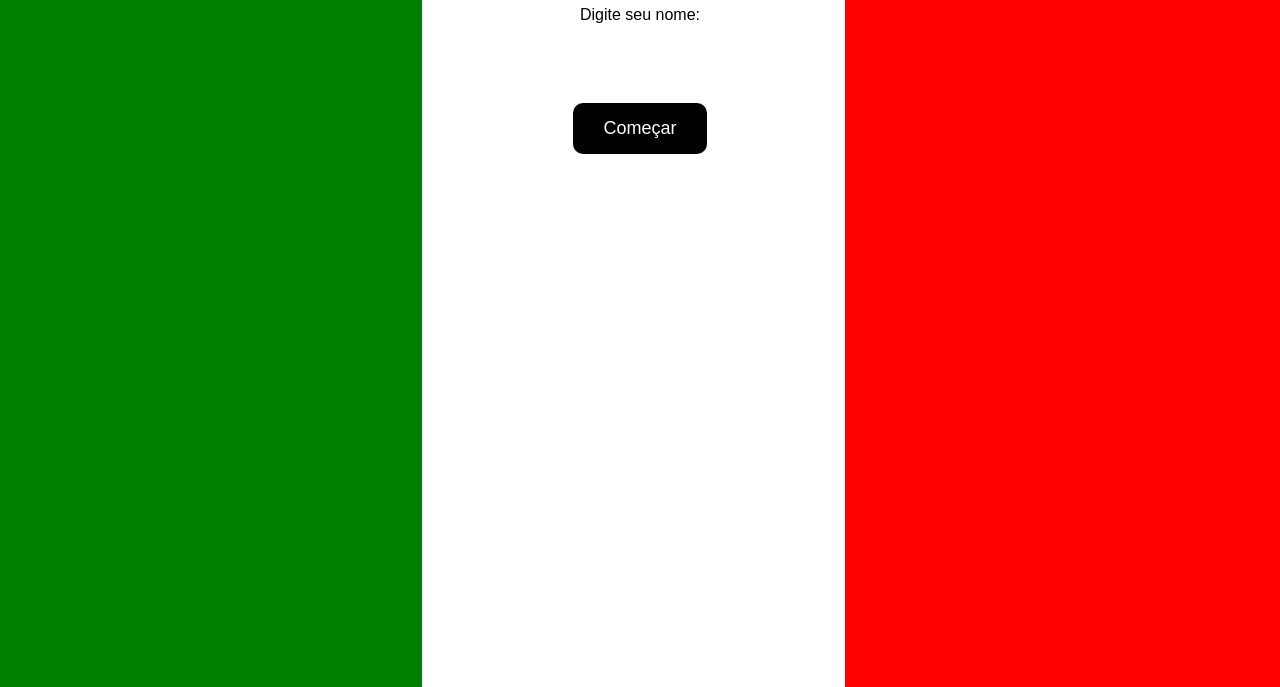
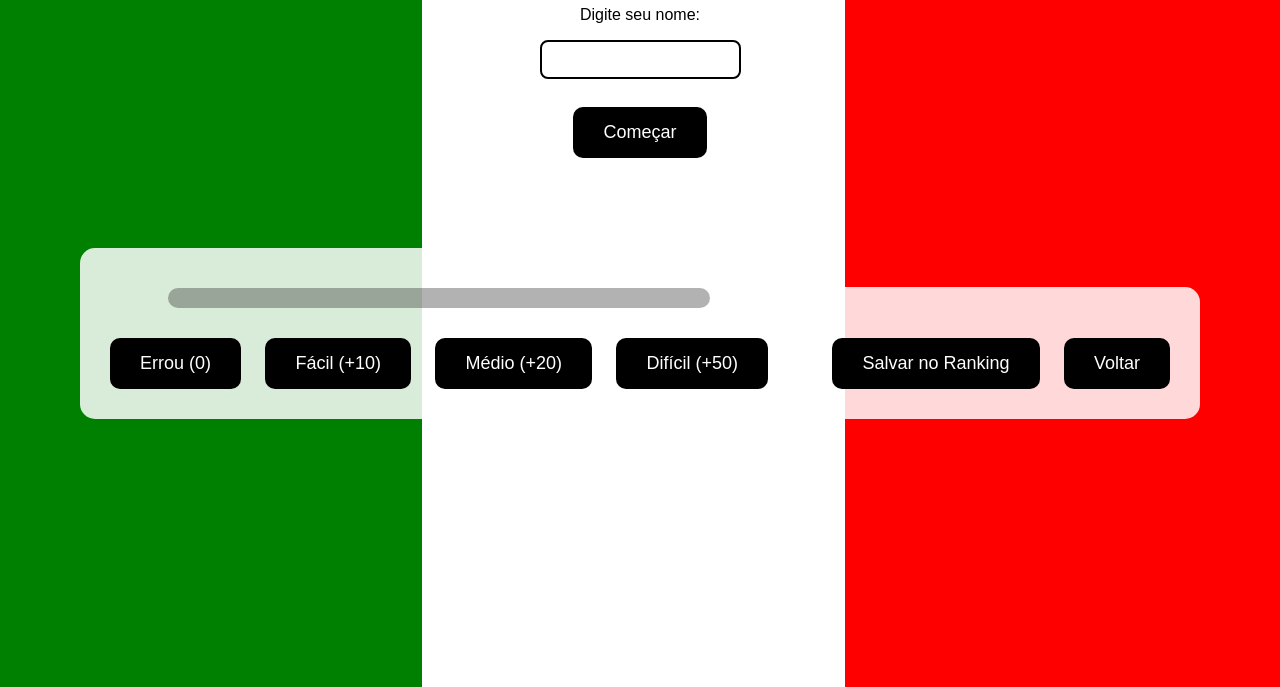
Before and after one commit to Fagnerzuk/jogo-mexicano, a plain HTML site: page index.html in a window 1280 px wide. Shown: the part 113-800 px from the top of the page. Drawn offline with Linux system fonts and the light colour scheme; no server answers.

Commit message:
Update index.html

```diff
--- a/index.html
+++ b/index.html
@@ -85,6 +85,41 @@ input {
 /* PLACEHOLDER (texto "Seu nome") */
 input::placeholder {
     color: #555;
+}
+
+/* TEXTO DO JOGO (nome do jogador e rodada) */
+#jogo h2 {
+    color: black;
+}
+
+/* TEXTO DA TELA DE RESULTADO */
+#resultado h1,
+#resultado h2 {
+    color: black;
+}
+
+/* GARANTE QUE QUALQUER TEXTO DENTRO DAS TELAS NÃO FIQUE BRANCO */
+#inicio, #jogo, #resultado {
+    color: black;
+}
+
+/* INPUT (já tinha, mas reforçando bonito) */
+input {
+    color: black;
+    background: white;
+    border: 2px solid black;
+}
+
+/* PLACEHOLDER */
+input::placeholder {
+    color: #555;
+}
+
+#jogo, #resultado {
+    background: rgba(255,255,255,0.85);
+    padding: 20px;
+    border-radius: 15px;
+    display: inline-block;
 }
 </style>
 </head>
```
